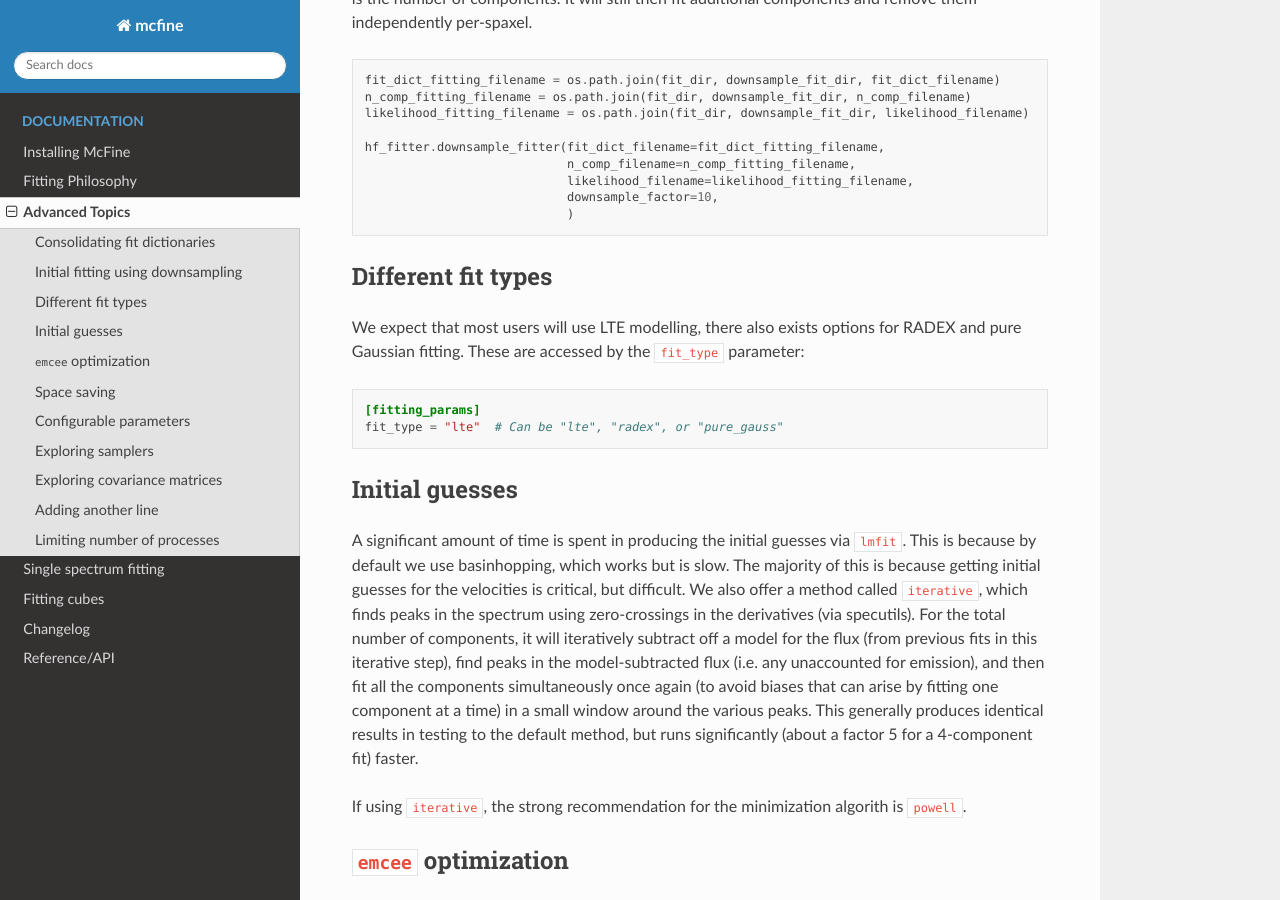
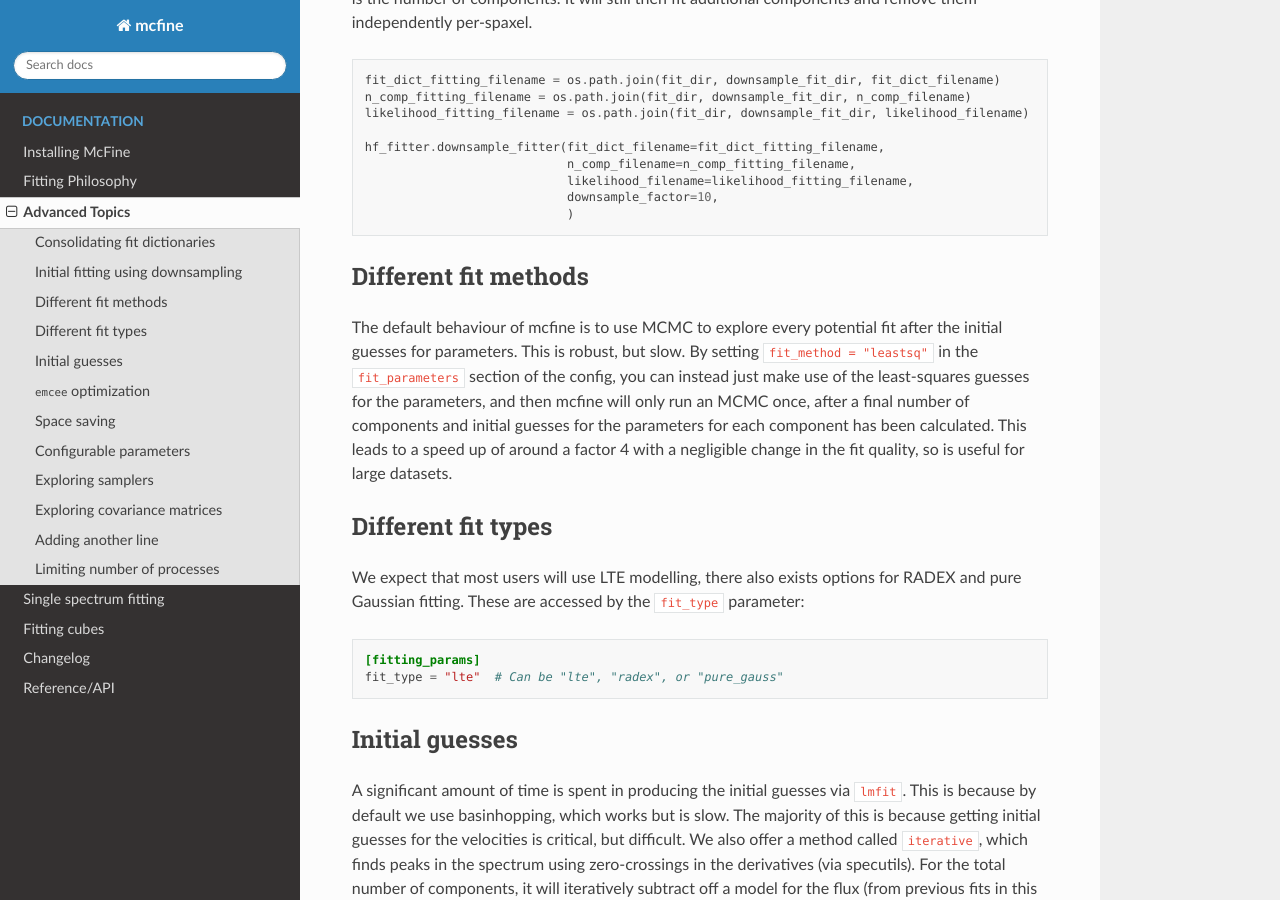
Before and after one commit to thomaswilliamsastro/mcfine, a Sphinx documentation site: the page built from docs/advanced_topics.rst, in a window 1280 px wide and 900 px high, scrolled down 526 px. Built offline with Sphinx 7.4.7 and the Read the Docs theme 3.1.0, drawn with Linux system fonts in a browser that asks for light colours.

Commit message:
Add new fit method
- Implemented fit method "leastsq", which will run least squares until a final number of components has been settled on, then MCMC to get sampler/covariances
- Fix bug if 0-component fit found in calculating best-fit parameters
- Fix bug with mask not being defined if fitting spectrum
- Update docs

```diff
--- a/CHANGELOG.rst
+++ b/CHANGELOG.rst
@@ -6,6 +6,10 @@ Changelog
 0.4 (Unreleased)
 ================
 
+* Fix bug if 0-component fit found in calculating best-fit parameters
+* Fix bug with mask not being defined if fitting spectrum
+* Implemented fit method "leastsq", which will run least squares until a final number of components has been
+  settled on, then MCMC to get sampler/covariances
 * Fix bug in the BIC looping where the wrong BIC/AIC could be used
 * Move to a more cohesive overall pkl data structure
 * Move to using spectral_cube
--- a/docs/advanced_topics.rst
+++ b/docs/advanced_topics.rst
@@ -35,6 +35,17 @@ still then fit additional components and remove them independently per-spaxel.
                               downsample_factor=10,
                               )
 
+=====================
+Different fit methods
+=====================
+
+The default behaviour of mcfine is to use MCMC to explore every potential fit after the
+initial guesses for parameters. This is robust, but slow. By setting ``fit_method = "leastsq"``
+in the ``fit_parameters`` section of the config, you can instead just make use of the least-squares
+guesses for the parameters, and then mcfine will only run an MCMC once, after a final number of
+components and initial guesses for the parameters for each component has been calculated. This
+leads to a speed up of around a factor 4 with a negligible change in the fit quality, so is useful
+for large datasets.
 
 ===================
 Different fit types
```
Also changed, not shown: 1 other file.
